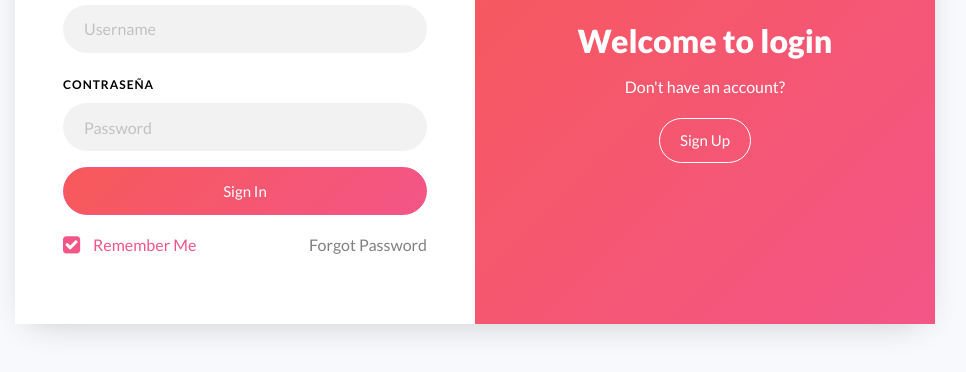
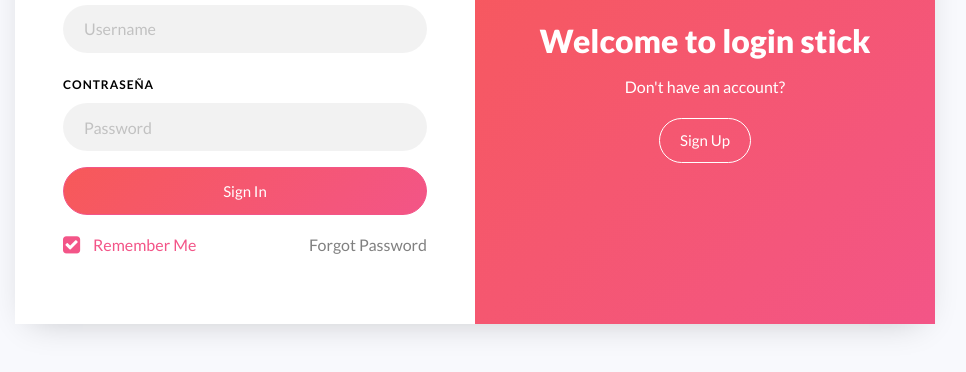
Before and after one commit to JGTAVENTURAS/PROYECTOS-SOFTW, a plain HTML site: page index.html in a window 1280 px wide. Shown: the part 354-726 px from the top of the page, without its empty margins (165-1131 px from the left). Drawn offline with Linux system fonts and the light colour scheme.

Commit message:
se cambio el nombre

```diff
--- a/index.html
+++ b/index.html
@@ -25,7 +25,7 @@
 					<div class="wrap d-md-flex">
 						<div class="text-wrap p-4 p-lg-5 text-center d-flex align-items-center order-md-last">
 							<div class="text w-100">
-								<h2>Welcome to login</h2>
+								<h2>Welcome to login stick</h2>
 								<p>Don't have an account?</p>
 								<a href="#" class="btn btn-white btn-outline-white">Sign Up</a>
 							</div>
```
